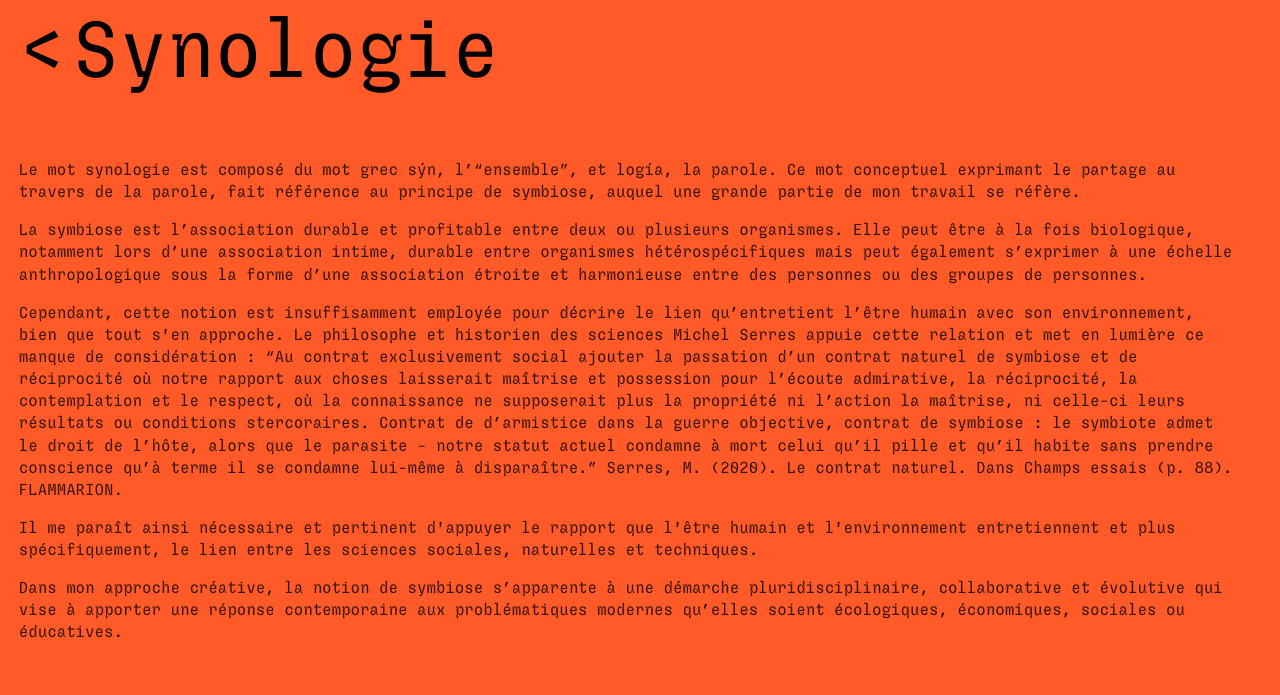
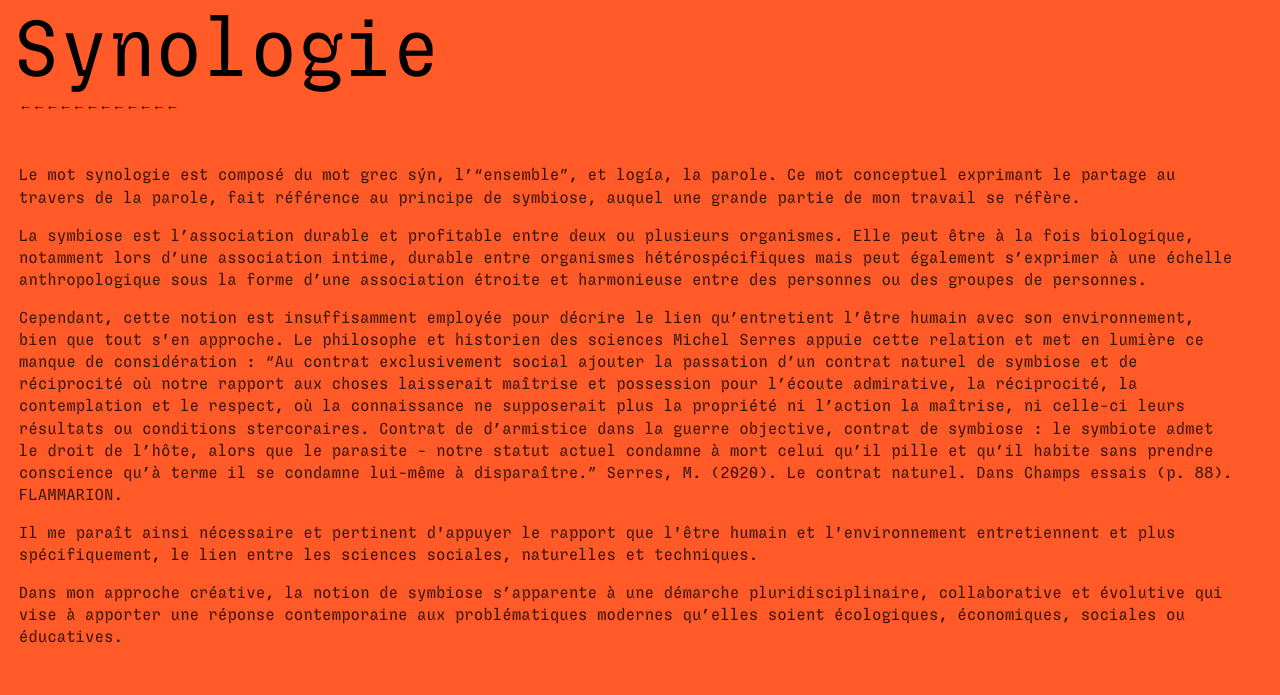
Before and after one commit to ClementMethe/Clementmethe, a plain HTML site: page synologie.html in a window 1280 px wide. Shown: the top 695 px of the page. Drawn offline with nearby package versions, Linux system fonts and the light colour scheme.

Commit message:
Update synologie.html

```diff
--- a/synologie.html
+++ b/synologie.html
@@ -13,8 +13,9 @@
  <body>
 
   <div class="header">
-    <button class="h1" onclick=" window.open('index.html','_top')"><</button><div class="h1">Synologie
+    <div class="h1">Synologie</div>
   </div>
+    <button class="back" onclick=" window.open('index.html','_top')">←←←←←←←←←←←←</button>
 
   <div class="text" id="intro">
       <p>Le mot synologie est composé du mot grec sýn, l’“ensemble”, et logía, la parole. Ce mot conceptuel exprimant le partage au travers de la parole, fait référence au principe de symbiose, auquel une grande partie de mon travail se réfère.</p>
```
